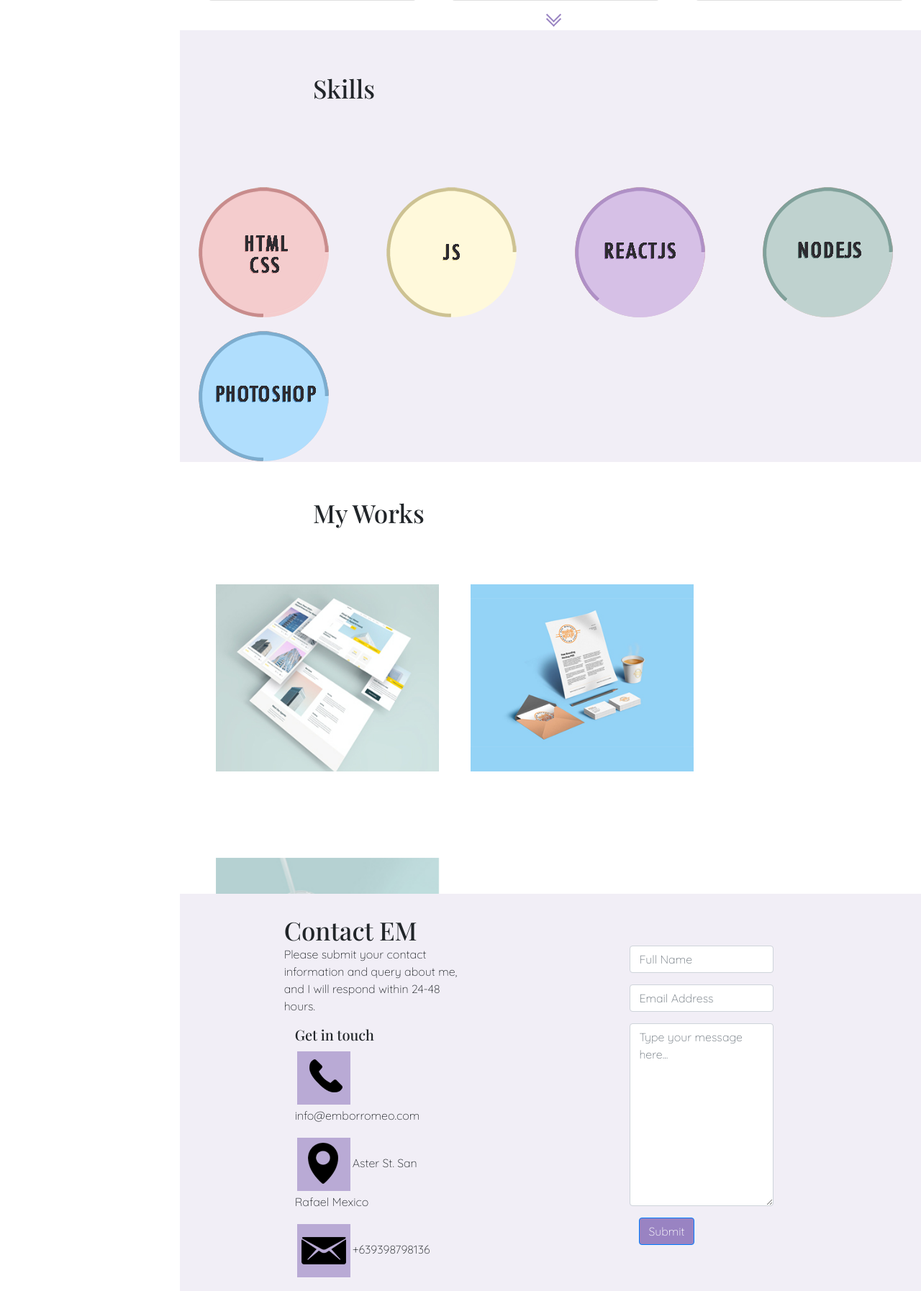
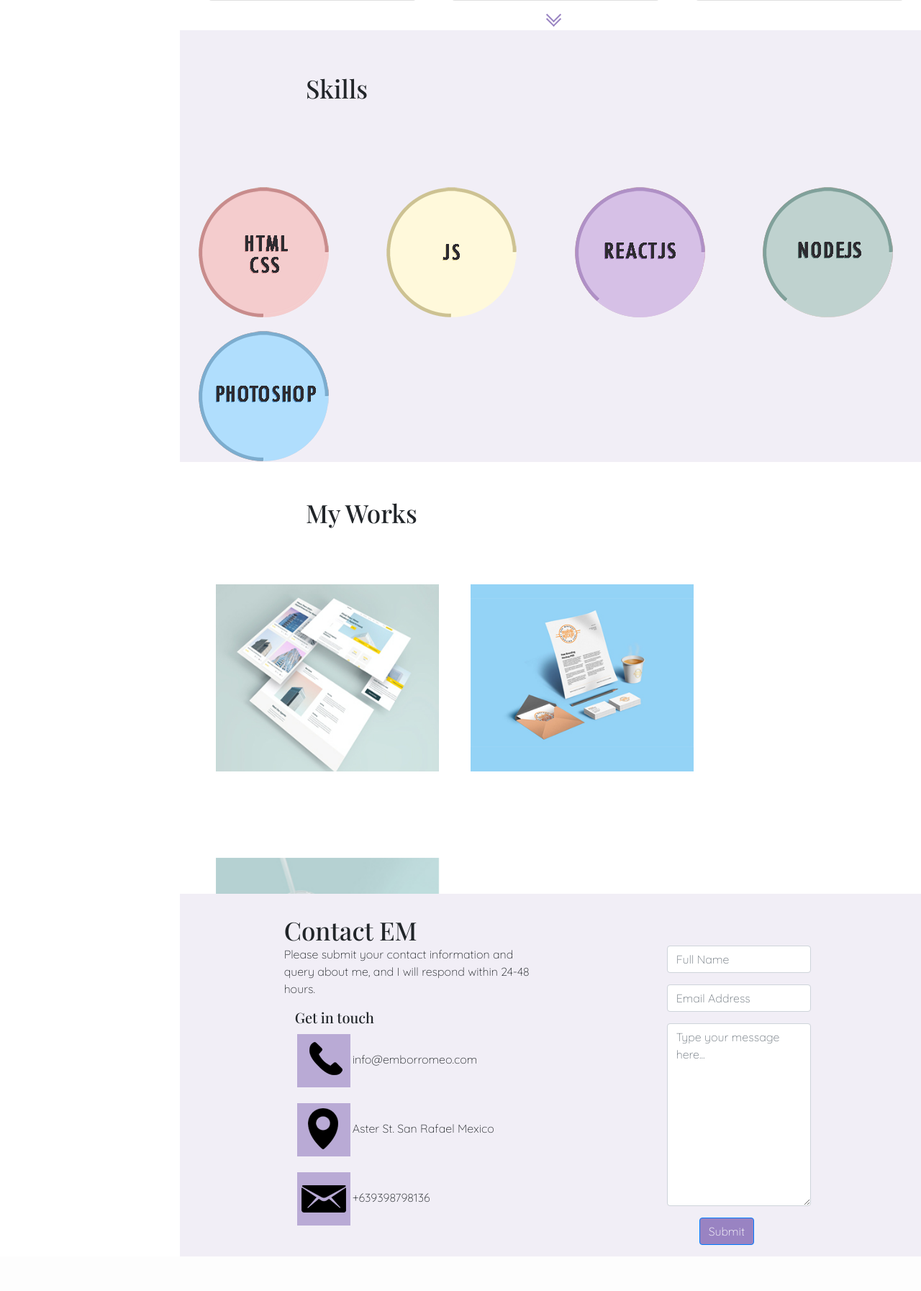
Before and after one commit to emborromeo/portfolio, a PHP site: page / in a window 1280 px wide. Shown: the part 1718-3512 px from the top of the page at 72% size. After the commit the page ends 3464 px from the top, so only its background shows below. Run offline with PHP 8.4, Linux system fonts and the light colour scheme; some libraries are stand-ins or nearby versions.

Commit message:
layout changes

```diff
--- a/home.html
+++ b/home.html
@@ -57,7 +57,6 @@
 
         <!-- Page content -->
         <div class="page-content-wrapper" >
-            <img src="images/em-logo.png" id="col-btn" class="img-thubnail" id="col-btn"></img>
 
             <div class="page-content inset">
 
@@ -86,7 +85,7 @@
                 <div class="row" id="row-about">
 
                     <div class="col" id="aboutme">
-                      <h4 id="about" class="">About EM</h4>
+                      <h4 id="about">About EM</h4>
 
                         <div class="container">
                             <div class="row">
@@ -227,18 +226,18 @@
 
                                 </div>
                                 <div class="col">
-                                    <form class="form">
+                                    <form class="form-horizontal">
                                   <div class="form-group" id="form">
 
-                                  <div class="form-group col-md-6">
+                                  <div class="form-group col-md-2">
                                       <input type="text" class="form-control" placeholder="Full Name" id="fname">
                                   </div>
 
-                                  <div class="form-group col-md-6">
+                                  <div class="form-group col-md-2">
                                       <input type="text" class="form-control" placeholder="Email Address" id="email">
                                   </div>
 
-                                  <div class="form-group col-md-6">
+                                  <div class="form-group col-md-2">
                                       <textarea name="messaage" class="form-control" id="message" cols="30" rows="10" placeholder="Type your message here..." required></textarea>
 
                                   </div>
--- a/style.css
+++ b/style.css
@@ -133,6 +133,7 @@
     width: 50px;
   }
 
+
   #row-about{
     height: 1910px;
   }
@@ -144,21 +145,28 @@
     height: 1400px;
   }
   #skills-circle{
-    margin-left: 30%;
+    margin-left: 20%;
   }
   #row-portfolio{
     height: 1350px;
   }
   #portfolio-img{
-    margin-left: 70px;
+    margin-left:-3%;
+    width: 250px;
+    height: 200px;
+    padding-left: 0;
     margin-bottom: 50px;
   }
   #form{
-    margin-left: -100px;
+    margin-left: -50px;
     justify-content: center;
     padding: 0;
-
-    display: none;
+  }
+  .form-group{
+    width: 150px;
+  }
+  .form-control{
+    width: 60px;
   }
   #submit-btn{
     color: black;
@@ -243,7 +251,7 @@
 }
 
 #about-info{
-  margin: 40px 40px 60px 20px;
+  margin: 40px 20px 60px 10px;
 }
 input::-webkit-outer-spin-button,
 input::-webkit-inner-spin-button {
@@ -289,7 +297,7 @@
 #about, #skills-lbl,#port-folio{
   font-size:35px;
   margin-top: 50px;
-  margin-left: 170px;
+  margin-left: 160px;
 }
 #contact{
   font-size:35px;
@@ -297,9 +305,11 @@
 }
 .form-group{
   margin-left: 20%;
-  width: 460px;
+  width: 300px;
   margin-right: 0;
-
+}
+.form-control{
+  width: 200px;
 }
 
 .gg-chevron-double-down {
```
